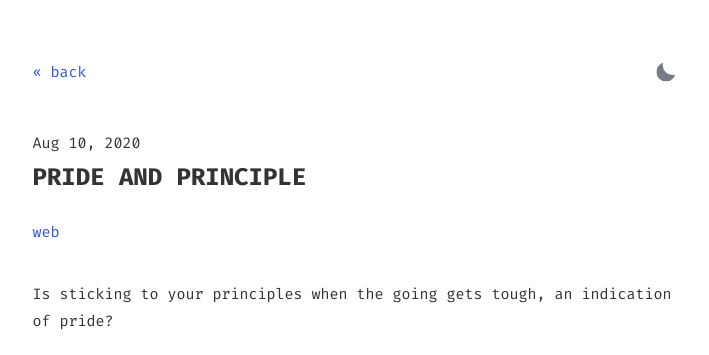
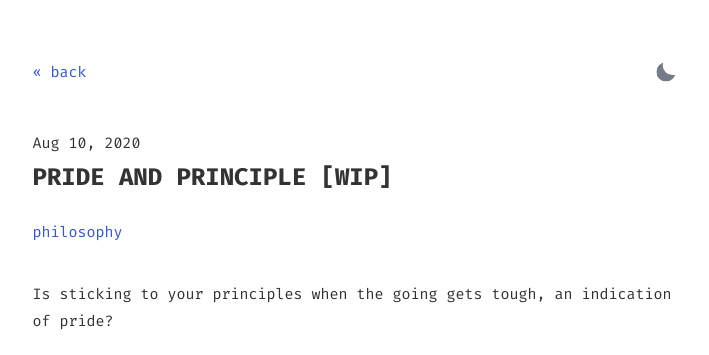
Before and after one commit to anbarasiu/fluid, a Jekyll site: the page built from _posts/2020-08-10-pride.md, in a window 1280 px wide. Shown: the top 355 px of the page, without its empty margins (285-994 px from the left). Built offline with Jekyll 4.4.1, drawn with Linux system fonts in a browser that asks for light colours.

Commit message:
fix: post tags

```diff
--- a/_posts/2020-08-10-pride.md
+++ b/_posts/2020-08-10-pride.md
@@ -1,9 +1,9 @@
 ---
 layout: post
-title: Pride and Principle
+title: Pride and Principle [WIP]
 description:
 summary:
-tags: web
+tags: philosophy
 ---
 
 Is sticking to your principles when the going gets tough, an indication of pride?
```
Also changed, not shown: _posts/2016-05-05-do-our-bit.md (+1 -1 lines), _posts/2018-01-25-web-perf.md (+1 -1 lines).
